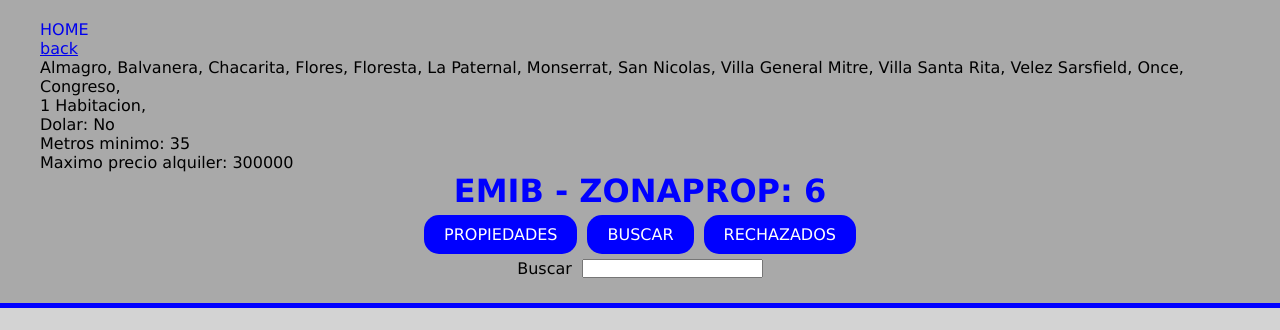
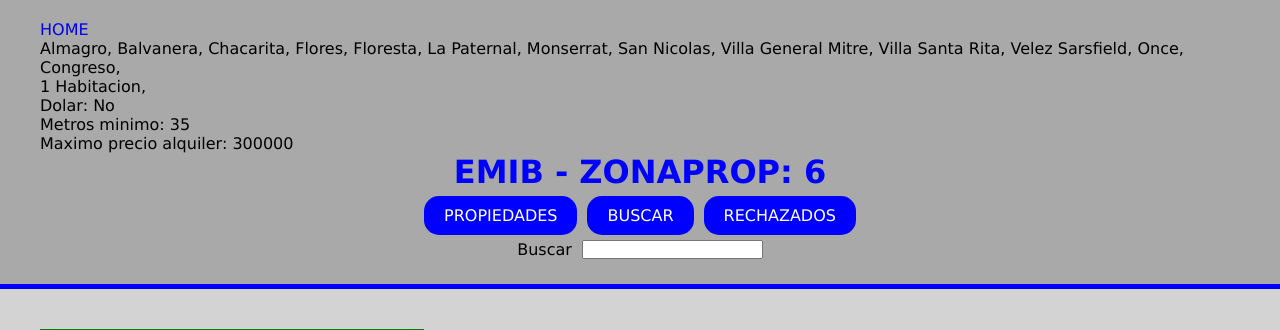
Before and after one commit to elbarril/propiedades, a Flask app: page /emiB/zonaprop in a window 1280 px wide. Shown: the top 330 px of the page. Run offline with Flask 3, Linux system fonts and the light colour scheme.

Commit message:
removing back button from list

```diff
--- a/templates/list.html
+++ b/templates/list.html
@@ -1,11 +1,6 @@
 {% extends "layout.html" %}
 
 {% block header %}
-    <p>
-        <span>
-            <a href="/#{{ name }}">back</a>
-        </span>
-    </p>
     <p>
         {% for location in locations %}
             <span>{{ location|replace("-", " ")|title }},</span>
```
